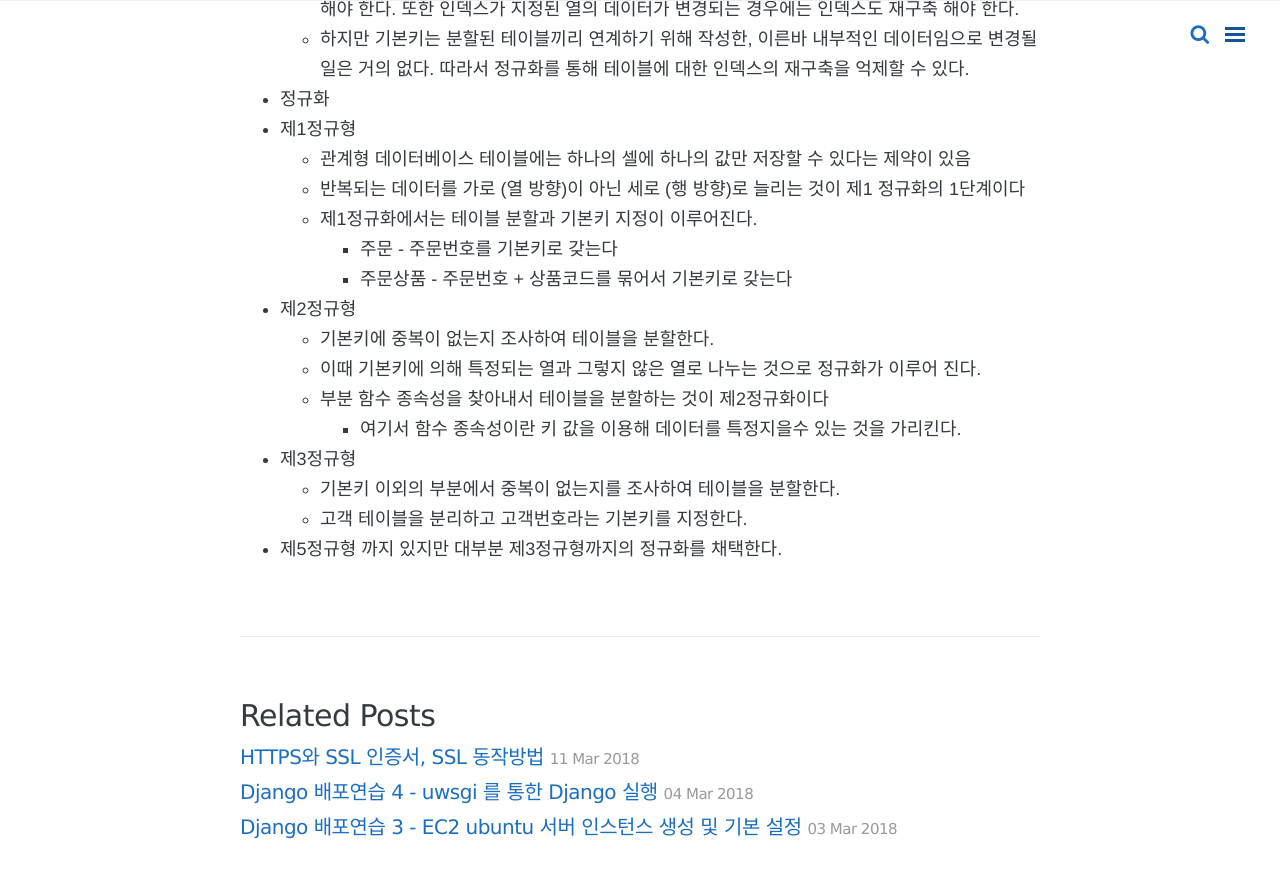
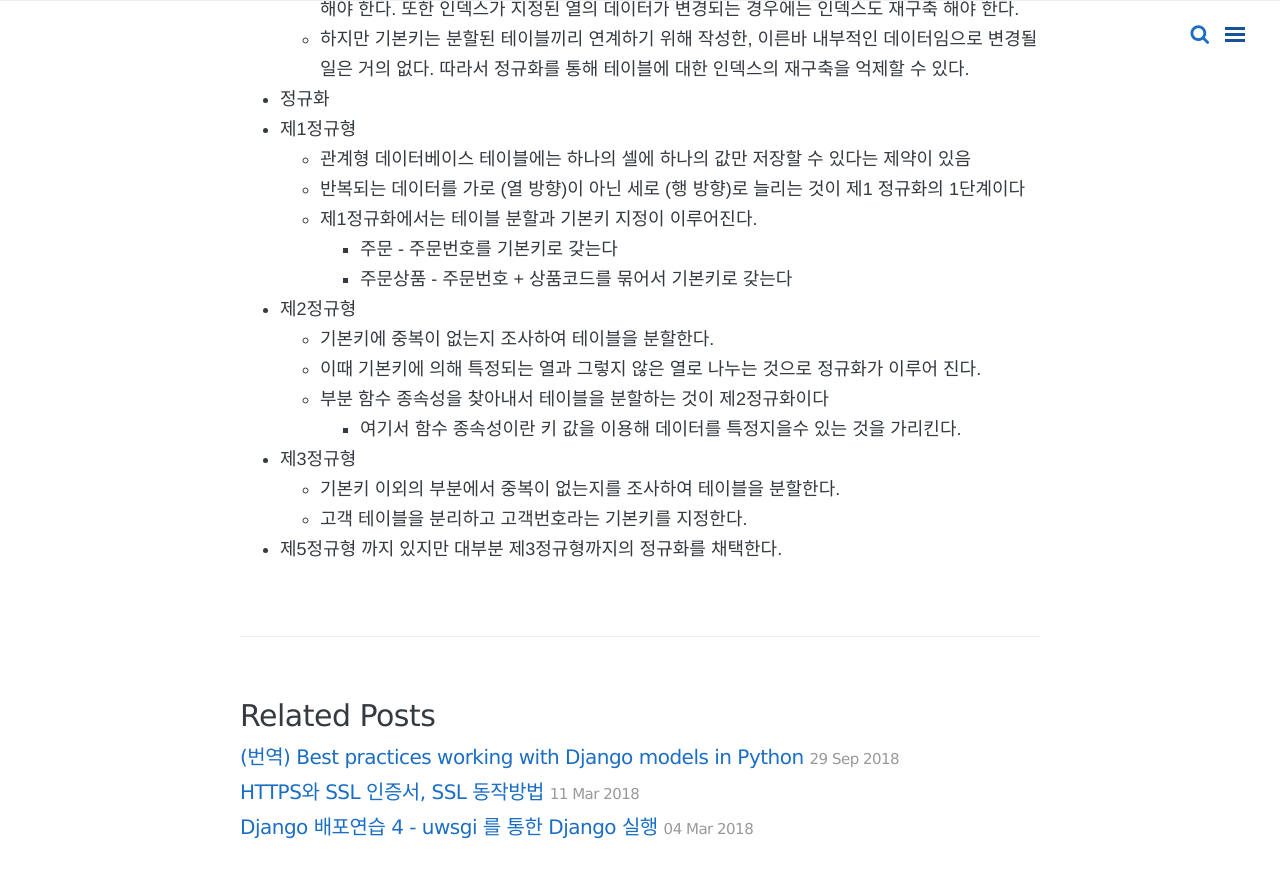
Before and after one commit to wayhome25/wayhome25.github.io, a Jekyll site: the page built from _posts/cs/2018-03-31-database-normalization.md, in a window 1280 px wide and 900 px high, scrolled down 846 px. Shown: the top 878 px of the window. Built offline with Jekyll 4.4.1, drawn with Linux system fonts in a browser that asks for light colours; nearby versions of some CDN libraries; comment, search, counter and statistics services are not loaded; some of the changed lines change nothing that is shown.

Commit message:
add posts

````diff
--- /dev/null
+++ b/_posts/Django/2018-09-29-Best-practices-working-with-Django-models-in-Python.md
@@ -0,0 +1,219 @@
+---
+layout: post
+title: (번역) Best practices working with Django models in Python
+category: Django
+tags: [django, model]
+comments: true
+---
+
+> [Best practices working with Django models in Python](https://steelkiwi.com/blog/best-practices-working-django-models-python/) 를 번역한 글입니다. 기존의 모델을 예쁘게 다시 리팩토링 해야하는 일이 생겨서 참고하려고 합니다. 보기 편하려고 정리한 글이라 원문과 일치하지 않는 곳이 있습니다.
+
+## 1. Correct model Naming
+
+- 모델 이름은 단수로 한다. (ex. User, Post, Article)
+- 이름 마지막은 명사로 한다. (ex. Some New Shiny Item)
+- 모델의 한 단위에 여러 객체에 대한 정보가 포함되지 않은 경우 단수를 사용하는 것이 맞다.
+
+## 2. Relationship Field Naming
+
+-  `ForeignKey`, `OneToOneKey`, `ManyToMany` 같은 관계형 필드의 이름은 때때로 구체적으로 명확하게 지어주는 편이 좋다. (ex. User 모델과  `ForeignKey` 관계를 가진 Article 모델의 경우, 작가에 대한 필드명은 `user` 보다 `author`가 더 적절하다.)
+
+## 3. Correct Related-Name
+
+- queryset 을 리턴하는 관계형 필드의 이름은 `복수형` 이 적절하다.
+
+- 대부분의 경우, 모델명의 복수형을 사용하며 꼭 `related_name` 옵션을 지정해주자.
+
+
+
+  ```python
+  class Owner(models.Model):
+      pass
+  class Item(models.Model):
+      owner = models.ForeignKey(Owner, related_name='items')
+  ```
+
+## 4. Do not use ForeignKey with unique=True
+
+- `ForeignKey` 필드에는 `unique=True` 옵션을 사용하지 않는다.  (`OneToOneField` 를 사용하면 된다)
+
+## 5. Attributes and Methods Order in Model
+
+- 모델에서의 속성과 메소드의 순서는 아래가 바람직하다.
+  (아래의 순서는 공식문서를 참고하여 작성됨)
+  - constants (choices 등에 사용될 상수값)
+  - 모델 필드
+  - 커스텀 manager 지정
+  - class Meta
+  - def __str__()
+  - def clean()
+  - def save()
+  - def get_absolute_url()
+  - 그 밖의 커스텀 메소드
+
+
+## 6. Adding a Model via Migration
+
+- 모델을 추가해야하는 경우 모델 클래스를 생성 한 후 manage.py `makemigrations` 과 `migrate` 명령을 연속적으로 실행한다.
+
+## 7. Denormalisations
+
+- 관계형 데이터베이스에서 비정규화를 무분별하게 사용해서는 안된다.
+- 일부러 의식적으로 비정규화하는 경우는 제외한다. (예 : 생산성을 위해서)
+- 데이터베이스 설계 단계에서 많은 양의 데이터를 비정규화 해야 한다면 NoSQL을 사용하는 것이 좋다.
+- 그러나 많은 양의 데이터가 어쩔수 없는 비정규화를 필요로 하지 않는다면, `JsonField` 를 사용하여 데이터를 저장하는것을 고려하자.
+
+## 8. BooleanField
+
+- `BooleanField`에서 `null=True` `blank=True` 옵션은 사용하지 말자.  (필요한 경우에는 `NullBooleanField` 를 쓰면 된다. )
+- `default` 옵션을 꼭 주자.
+
+## 9. Business Logic in Models
+
+- 프로젝트의 비지니스 로직을 둘 가장 적절한 위치는 모델의 메소드와 매니저이다.
+- 비지니스 로직을 모델에 두는 것이 어렵거나 불가능한 경우,  form 이나 serializer를 활용할 수 있다.
+
+## 10. Field Duplication in ModelForm
+
+-  ModelForm 이나 ModelSerializer 에서 모델 필드를 중복으로 정의하지 말자
+- form 에서 모델의 모든 필드를 사용하도록 지정하려면 MetaFields를 사용하자.
+- 필드의 위젯을 다시 정의해야하는 경우 Meta 위젯을 사용하여 위젯을 정의할 수 있다.
+
+## 11. Do not use ObjectDoesNotExist
+
+- `ObjectDoesNotExist` 대신에  `ModelName.DoesNotExist` 를 사용하자
+
+## 12. Use of choices
+
+choices 를 사용할 때는 아래를 주의한다.
+
+- 데이터베이스에 저장하는 값은 숫자 대신 문자열을 명시적으로 사용하자
+
+- 상수명은 대문자를 사용한다.
+
+- 모델 필드 정의 전에 choices 용 상수를 먼저 정의한다.
+
+- choices가 status 목록인 경우 상태 순서에 맞게 정의한다. (ex. new, in_progress, completed)
+
+- [model_utils](https://github.com/jazzband/django-model-utils) 라이브러리의 Choices 를 활용해보자. (+ 추가: [django-choices](https://pypi.org/project/django-choices/) 도 활용해보자)
+
+  ```python
+  # model_utils 라이브러리 활용 예시
+  from model_utils import Choices
+
+  class Article(models.Model):
+      # Choices
+      STATUSES = Choices(
+          (0, 'draft', _('draft')),
+          (1, 'published', _('published'))   )
+
+      # Fields
+      status = models.IntegerField(choices=STATUSES, default=STATUSES.draft)
+
+
+  # django choices 라이브러리 활용 예시
+  from djchoices import DjangoChoices, ChoiceItem
+
+  class Person(models.Model):
+      # Choices
+      class PersonType(DjangoChoices):
+          customer = ChoiceItem("C")
+          employee = ChoiceItem("E")
+          groundhog = ChoiceItem("G")
+
+      # Fields
+      name = models.CharField(max_length=32)
+      type = models.CharField(max_length=1, choices=PersonType.choices)
+  ```
+
+## 13. Why do you need an extra .all()?
+
+- ORM에서 filter(), count() 등을 사용하기 전에 불필요한 .all() 을 쓰지말자
+
+## 14. Many flags in a model?
+
+- 여러개의 BooleanFields 필드는 하나의 필드로 교체하자 (ex. status)
+
+
+  ```python
+  # 변경전
+  class Article(models.Model):
+      is_published = models.BooleanField(default=False)
+      is_verified = models.BooleanField(default=False)
+      …
+
+  # 변경후
+  class Article(models.Model):
+      STATUSES = Choices('new', 'verified', 'published')
+      status = models.IntegerField(choices=STATUSES, 								 default=STATUSES.draft)
+      …
+  ```
+
+
+## 15. Redundant model name in a field name
+
+- 필드명에 모델명을 중복해서 사용하지 않는다 (ex. User모델의 user_status 필드는 status 필드명이 더 적합하다.)
+
+## 16. Dirty data should not be found in a base
+
+- 특별한 경우가 아니면 IntegerField 대신에 항상 PositiveIntegerField 를 사용하자.
+  이를 통해서 의도치 않은 데이터가 저장되는 것을 원천 차단 할 수 있다.
+- 같은 이유로 유니크한 데이터에는 항상 unique, unique_together 옵션을 사용하자
+-  required=False 를 모든 필드에 사용하는 것을 피하자
+
+## 17. Getting the earliest/latest object
+
+- order_by('created')[0]  대신에 ModelName.objects.earliest('created') 를 사용할 수 있다.
+- Meta 클래스에 get_latest_by 을 정의하여 순서를 지정할 수 있다.
+- .first(), .last() 는 값이 없으면 None 을 리턴하지만 .earliest(), .latest() 는 값이 없으면 DoesNotExist 예외를 발생시키기 때문에 주의해야 한다.
+- (+ 추가: 익숙하지 않은 문법이라 찾아보니 가독성 향상을 위해 활용하는 경우가 있다고 한다.  참고 - [Django Tips #17 Using QuerySet Latest & Earliest Methods](https://simpleisbetterthancomplex.com/tips/2016/10/06/django-tip-17-earliest-and-latest.html))
+
+## 18. Never make len(queryset)
+
+- queryset 결과의 길이를 확인하기 위해서 len 을 쓰지말자. 대신 .count()를 활용하자.
+- 예를들면 `len(ModelName.objects.all())` 는 DB 테이블에서 모든 데이터를 가져오고 이를 파이썬 객체로 변환하는 작업을 수행한다. `ModelName.objects.count()` 를 활용하면 SQL의 `COUNT()`를 사용하기 때문에 파이썬 객체로 변환할 필요가 없어서 더 적은 리소스를 사용하게 된다.
+
+## 19. if queryset is a bad idea
+
+-  `if queryset: do something` 대신에  `queryset.exists(): do something` 을 사용하여 불필요한 데이터베이스 접근을 줄이자.
+
+## 20. Using help_text as documentation
+
+- 모델의 `help_text` 옵션을 활용하여 각 필드에 대한 설명을 추가하자.
+- [추가: ModelForm 을 사용하지 않더라도 documentation을 위해서 help_text를 활용하면 좋다](https://docs.djangoproject.com/ko/2.1/ref/models/fields/#django.db.models.Field.help_text)
+
+## 21. Money Information Storage
+
+- 돈에 관련된 필드는 DecimalField 를 사용하자.
+
+## 22. Remove _id
+
+-  _id 접미어를 ForeignKeyField 와  OneToOneField에 사용하지 말자.
+
+## 23.  Define __str__
+
+-  abstract models 을 제외한 모든 모델에 `__str__` 메소드를 정의하자
+
+## 24. Transparent fields list
+
+- ModelForm 을 정의할때 사용할 필드를 명시하기 위해서  Meta.fields 를 활용하자.
+- `Meta.fields="__all__"` / `Meta.exclude` 는 사용하지 말자.
+
+## 25. Do not heap all files loaded by user in the same folder
+
+- 하나의 폴더에 많은 파일을 저장하면 파일 시스템이 필요한 파일을 검색하는데 시간이 더 걸린다.
+  유저가 업로드한 파일등을 저장할때는 아래와 같이 폴더를 나눠서 저장하는 편이 좋다.
+
+```python
+def get_upload_path(instance, filename):
+    return os.path.join('account/avatars/', now().date().strftime("%Y/%m/%d"), filename)
+
+class User(AbstractUser):
+    avatar = models.ImageField(blank=True, upload_to=get_upload_path)
+```
+
+아래 링크를 통해서 더 많은 정보를 얻을 수 있다.
+
+- [case study page.](https://steelkiwi.com/projects/)
+- [top 10 Python frameworks in 2018](https://steelkiwi.com/blog/top-10-python-web-frameworks-to-learn/)
+- [choose Django for your project](https://steelkiwi.com/blog/why-django-best-web-framework-your-project/).
--- a/about.md
+++ b/about.md
@@ -4,96 +4,9 @@
 ---
 
 <p class="message">
-  <a href="https://brunch.co.kr/magazine/8percent">8퍼센트 개발팀</a>에서 일하고 있는 초보 주니어 개발자<br>
-  (꾸준히 하다보면 점점 나아지겠지 하는 마음으로)<br>
-  공부한 내용을 정리하는 블로그입니다. <br>
+  핀테크 기업인 <a href="https://brunch.co.kr/magazine/8percent">8퍼센트</a>에서 개발을 시작하였고<br>
+  지금은 애니메이션 스트리밍 서비스를 하는 <a href="https://about.laftel.net/">라프텔</a>에서 재미있게 일하고 있습니다.<br><br>
+  꾸준히 하다보면 점점 나아지겠지 하는 마음으로<br>
+  공부한 내용을 정리하는 블로그입니다. <br><br>
   <a href="https://www.rocketpunch.com/@wayhome25">로켓펀치 프로필</a><br>
 </p>
-
-## 참여 활동 & 세미나
-- [파이썬 연말 세미나](http://blog.pycon.kr/2017/12/27/python-seminar/) 2017.12
-- [8퍼센트 두숟갈 스터디](https://brunch.co.kr/@leehosung/42), 2017.07~2017.12
-- [파이콘 한국](https://www.pycon.kr/2017/), 2017.08.12~15
-- [AskDjango 무박 2일 해커톤](https://nomade.kr/moim/askdjango-hackathon-2017/), 2017.08.05~06
-- [2017 장고걸스 워크샵](https://djangogirls.org/seoul/), 2017.06.23~24
-- [여자개발자 모임터 10주년 세미나](http://korea-womendevelopers.org/), 2017.06.10
-
-<!-- ## 공부한 것
-- 컴퓨터공학 (자료구조, 알고리즘)
-    - 패스트캠퍼스 컴퓨터 공학 입문 (2017/03-04) [강의 커리큘럼](http://cdn.www.fastcampus.co.kr/wp-content/uploads/2017/02/%EC%BB%B4%ED%93%A8%ED%84%B0%EA%B3%B5%ED%95%99-%EC%9E%85%EB%AC%B8-SCHOOL-2%EA%B8%B0_%EC%BB%A4%EB%A6%AC%ED%81%98%EB%9F%BC-%EB%B0%8F-%EA%B5%90%EC%9C%A1-%EC%95%88%EB%82%B4%EB%AC%B8.pdf?_ga=1.240441345.321893628.1483015444)
-    - oop, memory, data structure, algorithm, network, DB
-
-- Django
-  - [8퍼센트 두숟갈 스터디 참여](https://8percent.github.io/2017-06-30/%EC%8A%A4%ED%84%B0%EB%94%94%EC%8B%9C%EC%9E%91/)
-  - [Two Scoops of Django](https://www.twoscoopspress.com/products/two-scoops-of-django-1-11)
-  - [AskDjango - 장고 기본편 (이진석)](https://nomade.kr/vod/django/)
-  - [Django로 배우는 쉽고 빠른 웹 개발 파이썬 웹 프로그래밍 실전편](http://www.yes24.com/24/goods/29331035?scode=029)
-  - [Django로 배우는 쉽고 빠른 웹 개발 파이썬 웹 프로그래밍 기본편](http://www.hanbit.co.kr/store/books/look.php?p_code=B5790464800)
-  - [파이썬 웹 프로그래밍 – Django로 웹 서비스 개발하기 (정호영)](https://www.inflearn.com/members/hyunjoo_lee_1/course/)
-
-- python
-	- [처음 시작하는 파이썬](http://www.hanbit.co.kr/store/books/look.php?p_code=B2827459900)
-  - [파이썬 입문 (tryhelloworld)](http://tryhelloworld.co.kr/courses/%ED%8C%8C%EC%9D%B4%EC%8D%AC-%EC%9E%85%EB%AC%B8)
-
-- Java
-  - [Java (생활코딩)](https://opentutorials.org/course/1223/4551)
-  - [점프 투 자바](https://wikidocs.net/265)
-
-- git
-    - [지옥에서 온 git (생활코딩)](https://opentutorials.org/module/2676)
-
-- NodeJS
-  - [nodeJS (생활코딩)](https://opentutorials.org/course/2136)
-
-- Javascript
-  - [웹 애플리케이션 만들기 (생활코딩)](https://opentutorials.org/course/1688)
-  - [Javascript (생활코딩)](https://opentutorials.org/course/743)
-  - [웹브라우저 Javascript (생활코딩)](https://opentutorials.org/course/1375)
-  - [Web Front-End (윤지수)](http://olc.kr/course/course_online_view.jsp?id=470)
-
-- 파이어베이스
-  - [파이어베이스(Firebase)를 이용한 간단한 웹 어플리케이션 만들기 (인프런)](https://www.inflearn.com/course/%ED%8C%8C%EC%9D%B4%EC%96%B4%EB%B2%A0%EC%9D%B4%EC%8A%A4-%EA%B0%95%EC%A2%8C-%EC%9B%B9-%EC%96%B4%ED%94%8C%EB%A6%AC%EC%BC%80%EC%9D%B4%EC%85%98/) -->
-
-
-<!-- ## 만들어 본 것
-
-- [사내 도서관리 웹어플리케이션(진행중)](https://github.com/wayhome25/our-book)
-  - 도서 검색 및 DB 등록 (네이버 검색 API 활용)
-  - 도서 대여 및 연체관리
-    - 대여 / 반납 기능
-    - 연체시 email, slack을 통한 알림
-  - 구매 희망도서 신청
-  - 도서목록 csv 다운로드
-  - 유저간 쪽지 교환 기능
-
-- [인스타그램st 웹어플리케이션 구현](https://github.com/wayhome25/Instagram)
-  - Django를 활용하여 인스타그램 기능을 가진 웹어플리케이션을 구현합니다.
-  - 동작하는 단위별로 commit을 추가한다. 코드 리뷰를 고려한 commit 메시지를 작성한다.
-  - 필요한건 Django 공식 문서, stackoverflow를 찾아보고 문제를 해결한다.
-  - 궁금한 코드는 Django 소스코드 를 열어서 직접 읽어본다.
-
-- [두번째 Django 프로젝트 영어 스터디용 게시판](https://github.com/wayhome25/django_english_project)
-    - django의 기본적인 기능을 활용하여 영어 스터디에서 사용할 게시판을 만들었습니다.
-    - 인증기능 (로그인, 로그아웃)
-    - CRUD (글 추가, 조회, 갱신, 삭제)
-    - 댓글기능 (Many-to-one relationships)
-    - summernote package를 활용한 WYSWYG editor 적용
-	- CBV Listview 활용
-    - bootstrap을 사용하여 마크업
-
-- [첫번째 Django 프로젝트 메모 게시판](https://github.com/wayhome25/django_memo_project)
-    - 인증기능 (회원가입, 로그인, 로그아웃)
-    - CRUD (글 추가, 조회, 갱신, 삭제)
-    - 좋아요 기능 (Many-to-one relationships, 비동기 ajax 통신)
-    - 정렬기능 (좋아요순, 최신순)
-    - python, django, javascript, bootstrap, pythonanywhere
-
-- firebase 연습을 위해서 만든 [simple to-do list](https://simple-todolist.firebaseapp.com/)
-  - firebase, javascript, html, css, materialize ui framework
-
-- 프론트엔드 연습목록
-	- [bootstrap 그리드 시스템, sass를 활용한 프로젝트용 웹 사이트 마크업](https://wayhome25.github.io/fastcampus_school/homework/10km/)
-	- [sass를 활용한 텀블벅 웹 페이지 마크업](https://wayhome25.github.io/fastcampus_school/01_html-css/tumblbug/projects.html)
-	- [직접 제작한 그리드 시스템을 활용한 쇼핑몰 메인화면 레이아웃](https://wayhome25.github.io/front-end/practice_team_activity)
-	- [반응형 웹 페이지 ](https://wayhome25.github.io/small_project/responsive_website/)
-	- [그 밖의 프론트엔드 연습목록](https://github.com/wayhome25/front-end/blob/master/Readme.md) -->
````
